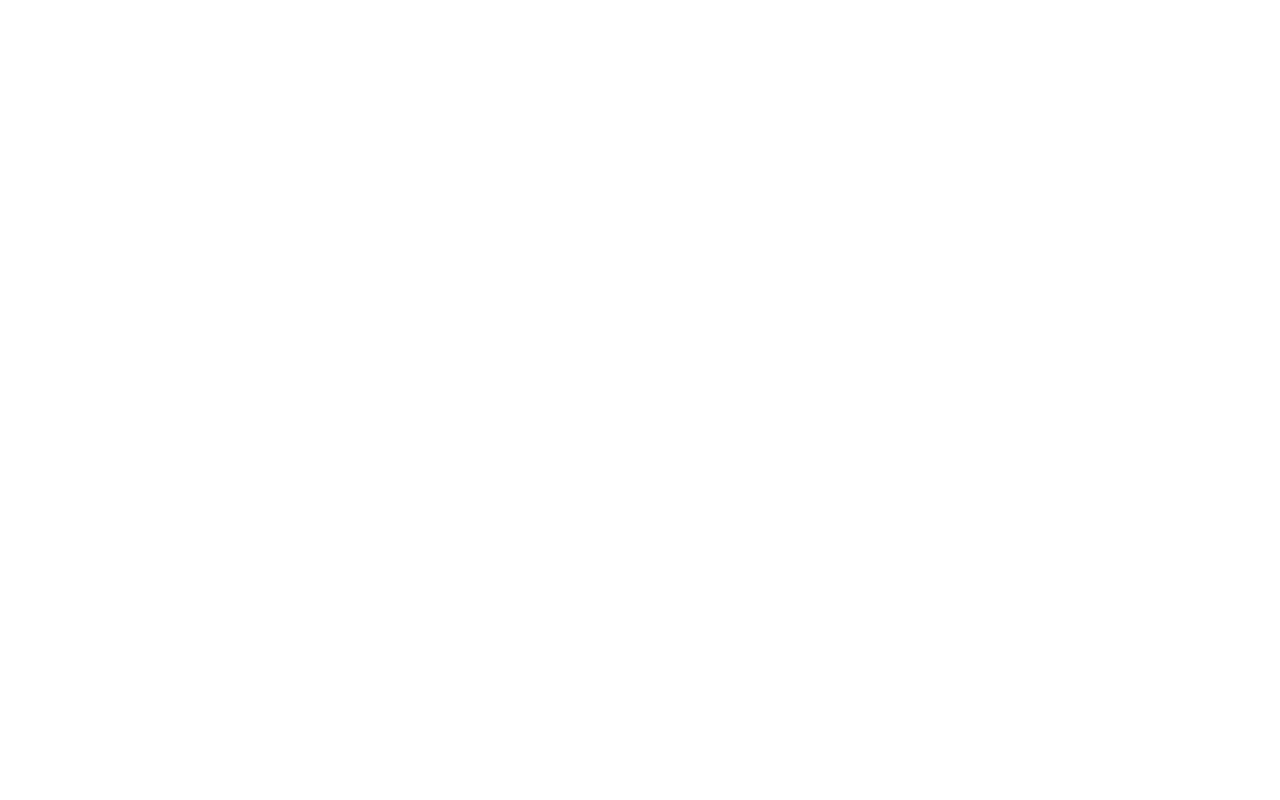
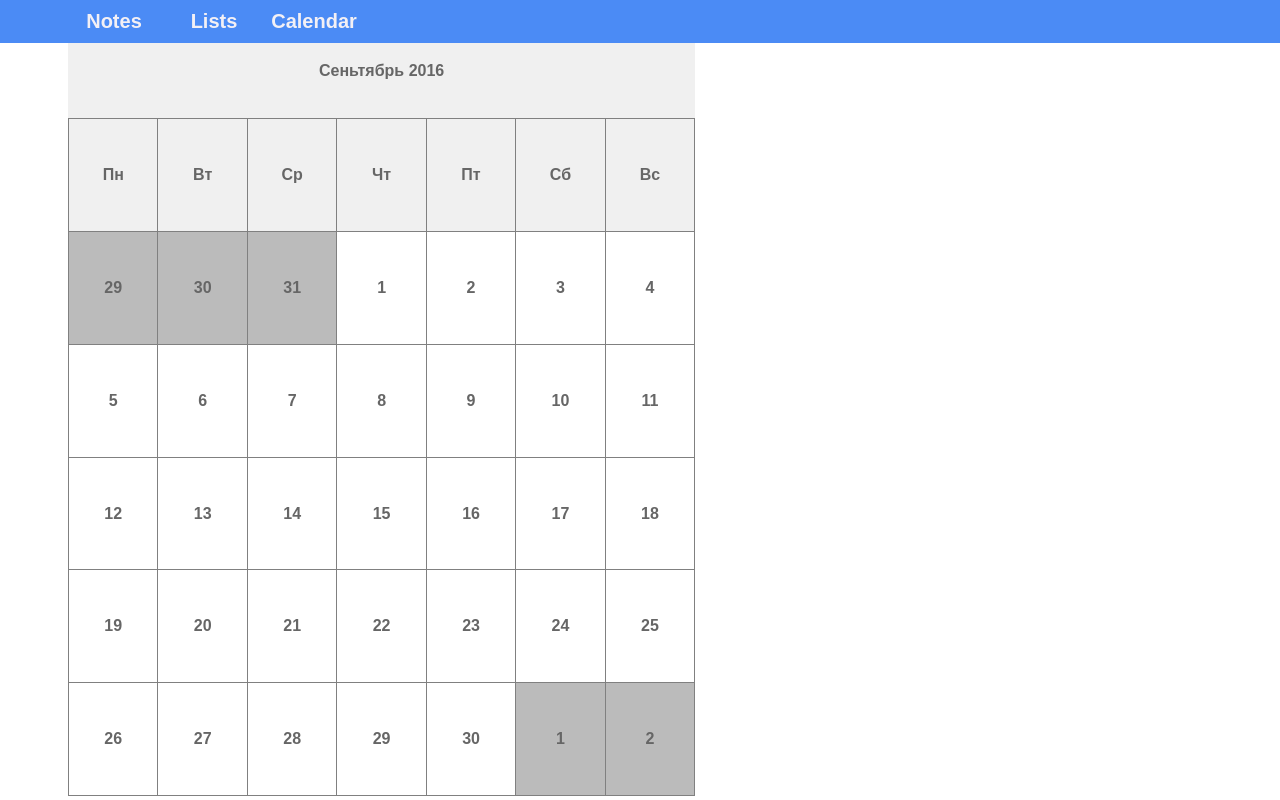
Before and after one commit to AAprog/lvw, a plain HTML site: page web/cal.html in a window 1280 px wide. Drawn offline with Linux system fonts and the light colour scheme.

Commit message:
calendar

```diff
--- a/web/cal.html
+++ b/web/cal.html
@@ -0,0 +1,86 @@
+<!DOCTYPE html>
+<html lang="ru">
+<head>
+    <meta charset="UTF-8">
+    <title>Calendar</title>
+    <link rel="stylesheet" href="style.css">
+</head>
+<body>
+    <div class="header">
+        <ul class="menu">
+            <li onclick="location.href='index.html';">Notes</li>
+            <li onclick="location.href='lists.html';">Lists</li>
+            <li onclick="location.href='cal.html';">Calendar</li>
+        </ul>
+    </div>
+    <div class="main">
+        <div class="col1">
+
+        </div>
+        <div class="calendar">
+            <div class="month">
+                Сеньтябрь 2016
+            </div>
+            <table>
+                <tr>
+                    <td class="day">Пн</td>
+                    <td class="day">Вт</td>
+                    <td class="day">Ср</td>
+                    <td class="day">Чт</td>
+                    <td class="day">Пт</td>
+                    <td class="day">Сб</td>
+                    <td class="day">Вс</td>
+                </tr>
+                <tr>
+                    <td class="na">29</td>
+                    <td class="na">30</td>
+                    <td class="na">31</td>
+                    <td>1</td>
+                    <td>2</td>
+                    <td>3</td>
+                    <td>4</td>
+                </tr>
+                <tr>
+                    <td>5</td>
+                    <td>6</td>
+                    <td>7</td>
+                    <td>8</td>
+                    <td>9</td>
+                    <td>10</td>
+                    <td>11</td>
+                </tr>
+                <tr>
+                    <td>12</td>
+                    <td>13</td>
+                    <td>14</td>
+                    <td>15</td>
+                    <td>16</td>
+                    <td>17</td>
+                    <td>18</td>
+                </tr>
+                <tr>
+                    <td>19</td>
+                    <td>20</td>
+                    <td>21</td>
+                    <td>22</td>
+                    <td>23</td>
+                    <td>24</td>
+                    <td>25</td>
+                </tr>
+                <tr>
+                    <td>26</td>
+                    <td>27</td>
+                    <td>28</td>
+                    <td>29</td>
+                    <td>30</td>
+                    <td class="na">1</td>
+                    <td class="na">2</td>
+                </tr>
+            </table>
+        </div>
+        <div class="col4">
+
+        </div>
+    </div>
+</body>
+</html>
--- a/web/style.css
+++ b/web/style.css
@@ -9,6 +9,7 @@
 }
 
 .menu {
+    padding-left: 5vw;
     font-size: 0;
     min-width: 500px;
 }
@@ -24,6 +25,7 @@
     font-size: 20px;
     padding-top: 10px;
     padding-bottom: 10px;
+    cursor:pointer;
 }
 
 .menu li:hover {
@@ -56,6 +58,13 @@
     overflow: auto;
 }
 
+.col4{
+    display: inline-block;
+    width: 44vw;
+    height: calc(100vh - 47px);
+    overflow: auto;
+}
+
 .ListOfNotes {
     background-color: #F9F9F9;
     padding-top: 20px;
@@ -78,3 +87,48 @@
 .ListOfNotes:hover {
     background-color: #6CA4FF;
 }
+
+table {
+    border: 1px solid gray;
+    height: 90%;
+    border-collapse: collapse;
+}
+
+td {
+    width: 7vw;
+    border: 1px solid gray;
+    text-align: center;
+    color: #666;
+    font-weight: bold;
+    font-family: sans-serif;
+    background-color: #fff;
+}
+
+td.day {
+    background-color: #f0f0f0;
+}
+
+td.na {
+    background-color: #bbb;
+}
+
+td:hover {
+    background-color: #6CA4FF;
+}
+
+.calendar {
+    background-color: #F0F0F0;
+    display: inline-block;
+    width: 49vw;
+    height: calc(100vh - 47px);
+    overflow: auto;
+}
+
+.month {
+    height: 10%;
+    text-align: center;
+    color: #666;
+    font-weight: bold;
+    font-family: sans-serif;
+    padding: 3%;
+}
```
Also changed, not shown: web/index.html (+4 -4 lines), web/lists.html (+30 -0 lines).
